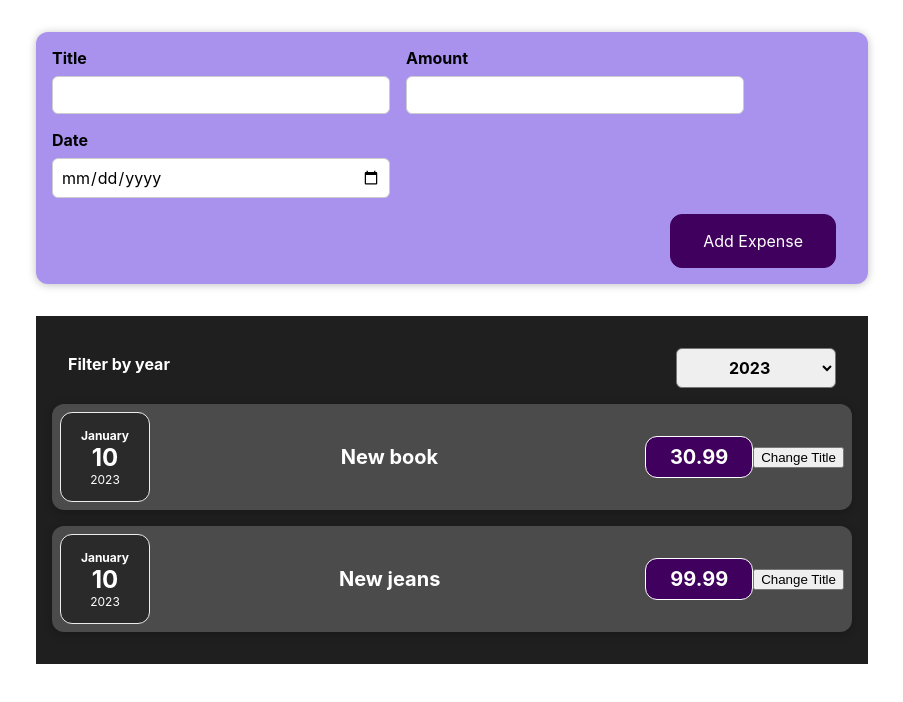
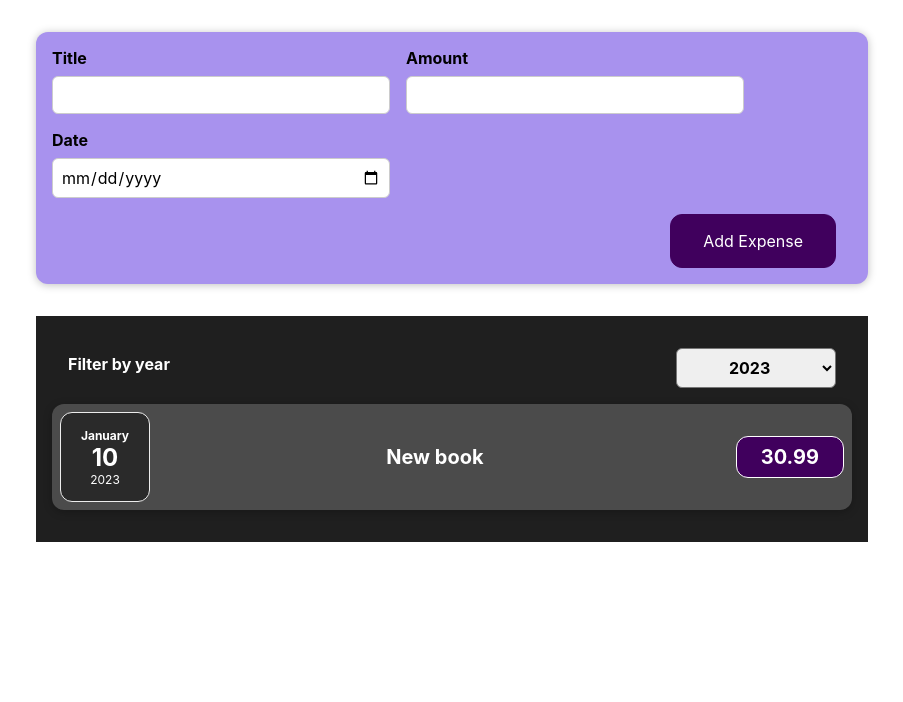
Before and after one commit to ErvinAtVoco/expenses, a React (Create React App) app: page / in a window 1280 px wide. Shown: the top 702 px of the page, without its empty margins (188-1091 px from the left). Built offline with nearby package versions, Linux system fonts and the light colour scheme.

Commit message:
Neljas Commit

```diff
--- a/src/App.js
+++ b/src/App.js
@@ -1,13 +1,38 @@
 import './App.css';
-
+import React, {useState} from 'react';
+import './components/Expenses/Expenses.css'
 import Expenses from "./components/Expenses/Expenses";
 import NewExpense from "./components/NewExpenses/NewExpense";
-function App() {
-    const expenses = []
 
+const DUMMY_EXPENSES = [
+    {
+        id: 'e1',
+        date: new Date(2023, 0, 10),
+        title: 'New book',
+        amount: 30.99
+    },
+    {
+        id: 'e2',
+        date: new Date(2024, 0, 10),
+        title: 'New jeans',
+        amount: 99.99
+    },
+    {
+        id: 'e3',
+        date: new Date(2024,0,10),
+        title: 'New bag',
+        amount: 199.99
+    }
+]
+
+const App = () => {
+
+    const [expenses, setExpenses] = useState(DUMMY_EXPENSES)
     const addExpensehandler = (expense) => {
         console.log('In App.js')
-        console.log(expense)
+        setExpenses((previousExpenses) => {
+            return [expense, ...previousExpenses]
+        })
     }
 
     return (
@@ -15,7 +40,8 @@ function App() {
             <NewExpense onAddExpense={addExpensehandler}></NewExpense>
             <Expenses expenses={expenses}></Expenses>
         </div>
-    );
+    )
+
 }
 
 export default App;
--- a/src/components/Expenses/ExpenseDate.js
+++ b/src/components/Expenses/ExpenseDate.js
@@ -1,6 +1,7 @@
-function ExpenseDate(props) {
-    const day = props.date.toLocaleString('en-US', {day: '2-digit'})
-    const month = props.date.toLocaleString('en-US', {month: 'long'})
+
+const ExpenseDate = (props) => {
+    const day = props.date.toLocaleString('en-US',{day:'2-digit'})
+    const month = props.date.toLocaleString('en-US',{month:'long'})
     const year = props.date.getFullYear()
 
     return (
--- a/src/components/Expenses/Expenseitem.js
+++ b/src/components/Expenses/Expenseitem.js
@@ -4,19 +4,14 @@ import './Expenseitem.css'
 import ExpenseDate from './ExpenseDate';
 import Card from '../UI/Card';
 const ExpenseItem = (props) => {
-    const [title, setTitle] = useState(props.expenseData.title)
-    const clickHandler = () => {
-        setTitle('Updated!')
-        console.log(title)
-    }
+
     return (
         <Card className="expense-item">
-            <ExpenseDate date={props.expenseData.date}></ExpenseDate>
+            <ExpenseDate date={props.date}></ExpenseDate>
             <div className="expense-item__description">
-                <h2>{props.expenseData.title}</h2>
-                <div className="expense-item__price">{props.expenseData.price}</div>
+                <h2>{props.title}</h2>
+                <div className="expense-item__price">{props.amount}</div>
             </div>
-            <button onClick={clickHandler}>Change Title</button>
         </Card>
     )
 }
--- a/src/components/Expenses/Expenses.css
+++ b/src/components/Expenses/Expenses.css
@@ -5,3 +5,7 @@
     width: 50rem;
     max-width: 95%;
 }
+
+.error-handler {
+    color: white;
+}
--- a/src/components/Expenses/Expenses.js
+++ b/src/components/Expenses/Expenses.js
@@ -4,27 +4,27 @@ import './Expenses.css'
 import Card from "../UI/Card"
 import ExpensesFilter from "./ExpensesFilter";
 const Expenses = (props) => {
+    const [filteredYear, setFilteredYear] = useState(2023)
 
-    const expense = [
-        {
-            date: new Date(2023, 0, 10),
-            title: 'New book',
-            price: 30.99
-        },
-        {
-            date: new Date(2023, 0, 10),
-            title: 'New jeans',
-            price: 99.99
-        }
-    ]
+    console.log('Year data in Expenses.js' + filteredYear)
 
-    return(
+    const filterChangeHandler = (selectedYear) => {
+        console.log('Filter change handled by Expenses.js')
+        console.log(selectedYear + ' in Expenses.js')
+        setFilteredYear(selectedYear)
+    }
+
+    console.log('expenses')
+    console.log(props.expenses)
+
+
+    return (
         <Card className="expenses">
-            <ExpensesFilter></ExpensesFilter>
-            <ExpenseItem expenseData={expense[0]}></ExpenseItem>
-            <ExpenseItem expenseData={expense[1]}></ExpenseItem>
+            <ExpensesFilter selected={filteredYear} onChangeFilter={filterChangeHandler}></ExpensesFilter>
+            {props.expenses.filter(expenses => expenses.date.getFullYear() === parseInt(filteredYear)).map((expense) => {
+                    return <ExpenseItem key={expense.id} title={expense.title} date={expense.date} amount={expense.amount}></ExpenseItem>
+                })}
         </Card>
-    )
+    );
 }
-
 export default Expenses
--- a/src/components/Expenses/ExpensesFilter.js
+++ b/src/components/Expenses/ExpensesFilter.js
@@ -1,23 +1,24 @@
-import React, {useState} from 'react';
+import React, {useState, useEffect} from 'react';
 
-import './ExpenseFilter.css';
+import './ExpenseFilter.css'
 
-const ExpensesFilter = () => {
-
-    const [year, setYear] = useState(2023);
+const ExpensesFilter = (props) => {
 
     const yearChangeHandler = (event) => {
         console.log(`Year ${event.target.value} in Expenses`)
-        setYear(event.target.value)
+        props.onChangeFilter(event.target.value)
+
     }
+
     return (
+
         <div className='expenses-filter'>
             <div className='expenses-filter__control'>
                 <label>Filter by year</label>
-                <select onChange={yearChangeHandler}>
-                    <option value='2023'>2023</option>
-                    <option value='2024'>2024</option>
-                    <option value='2025'>2025</option>
+                <select value={props.selected} onChange={yearChangeHandler}>
+                    <option value={2023}>2023</option>
+                    <option value={2024}>2024</option>
+                    <option value={2025}>2025</option>
                 </select>
             </div>
         </div>
--- a/src/components/NewExpenses/ExpenseForm.js
+++ b/src/components/NewExpenses/ExpenseForm.js
@@ -26,8 +26,6 @@ const ExpenseForm = (props) => {
             date: new Date(enteredDate)
         }
         console.log(expenseData)
-
-
         props.onSaveExpenseData(expenseData)
         setEnteredTitle('')
         setEnteredAmount('')
@@ -40,15 +38,15 @@ const ExpenseForm = (props) => {
             <div className="new-expense__controls">
                 <div className="new-expense__control">
                     <label>Title</label>
-                    <input type="text" onChange={titleChangeHandler}/>
+                    <input type="text" onChange={titleChangeHandler} value={enteredTitle}/>
                 </div>
                 <div className="new-expense__control">
                     <label>Amount</label>
-                    <input type="number" min="1" step="1" onChange={amountChangeHandler}/>
+                    <input type="number" min="1" step="1" onChange={amountChangeHandler} value={enteredAmount}/>
                 </div>
                 <div className="new-expense__control">
                     <label>Date</label>
-                    <input type="date" min="2023-01-18" max="2025-12-31" onChange={dateChangeHandler}/>
+                    <input type="date" min="2023-01-01" max="2025-12-31" onChange={dateChangeHandler} value={enteredDate}/>
                 </div>
             </div>
             <div className="new-expense__actions">
--- a/src/components/NewExpenses/NewExpense.js
+++ b/src/components/NewExpenses/NewExpense.js
@@ -5,7 +5,7 @@ import ExpenseForm from "./ExpenseForm";
 const NewExpense = (props) => {
     const saveExpenseDatahandler = (enteredExpenseData) => {
        const expenseData = {
-           enteredExpenseData,
+           ...enteredExpenseData,
            id: Math.random().toString()
        }
        props.onAddExpense(expenseData)
```
Also changed, not shown: src/components/NewExpenses/NewExpense.css (line endings or trailing spaces).
